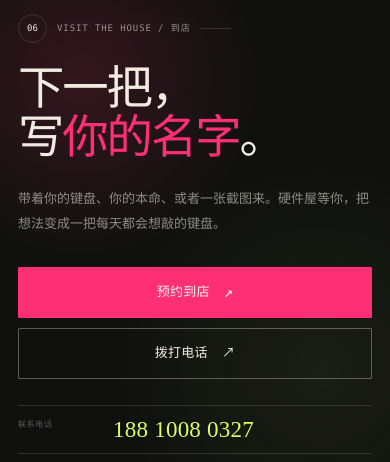
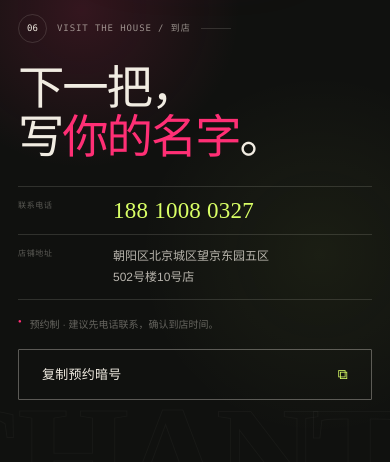
Before and after one commit to BZHU404/chipland, a plain HTML site: page index.html in a window 390 px wide. Shown: the part 8440-8902 px from the top of the page. Drawn offline with Linux system fonts and the light colour scheme.

Commit message:
Simplify visit area to contact info and copy booking code

```diff
--- a/assets/site.css
+++ b/assets/site.css
@@ -2230,23 +2230,9 @@ main section[id] {
   color: var(--pink);
 }
 
-.visit__text {
-  max-width: 430px;
-  color: rgba(241, 236, 226, 0.55);
-  font-size: 13px;
-  line-height: 1.95;
-}
-
-.visit__actions {
-  display: flex;
-  flex-wrap: wrap;
-  gap: 10px;
-  margin-top: 30px;
-}
-
 .visit__contact {
   max-width: 470px;
-  margin-top: 26px;
+  margin-top: 6px;
   border-top: 1px solid var(--line-light);
 }
 
@@ -2283,6 +2269,18 @@ main section[id] {
   color: rgba(241, 236, 226, 0.74);
   font-size: 12px;
   line-height: 1.75;
+}
+
+.visit__copy-code {
+  justify-content: space-between;
+  width: min(100%, 470px);
+  margin-top: 16px;
+}
+
+.visit__copy-code span {
+  color: var(--lime);
+  font-family: var(--mono);
+  font-size: 14px;
 }
 
 .visit__note {
@@ -3468,9 +3466,6 @@ main section[id] {
     font-size: clamp(2.9rem, 11.5vw, 4.6rem);
   }
 
-  .visit__actions .btn {
-    flex: 1 1 auto;
-  }
 
   .footer__top {
     padding-top: 27px;
@@ -3682,14 +3677,6 @@ main section[id] {
     display: none;
   }
 
-  .visit__actions {
-    display: grid;
-    grid-template-columns: 1fr;
-  }
-
-  .visit__actions .btn {
-    width: 100%;
-  }
 
   .visit__note {
     align-items: flex-start;
--- a/index.html
+++ b/index.html
@@ -556,12 +556,6 @@
         <div class="visit__copy" data-reveal style="--d:.1s">
           <p class="section-kicker section-kicker--light"><span class="num">06</span> Visit The House / 到店</p>
           <h2 class="display display--light">下一把，<br>写<em>你的名字</em>。</h2>
-          <p class="visit__text">带着你的键盘、你的本命、或者一张截图来。硬件屋等你，把想法变成一把每天都会想敲的键盘。</p>
-          <div class="visit__actions">
-            <a class="btn btn--primary" href="#visit" data-open-booking>预约到店 <span class="btn__arrow" aria-hidden="true">↗</span></a>
-            <a class="btn btn--ghost" href="tel:18810080327">拨打电话 <span aria-hidden="true">↗</span></a>
-          </div>
-
           <div class="visit__contact">
             <div class="visit__contact-row">
               <span>联系电话</span>
@@ -574,6 +568,8 @@
           </div>
 
           <p class="visit__note"><span aria-hidden="true">●</span> 预约制 · 建议先电话联系，确认到店时间。</p>
+
+          <button class="btn btn--ghost visit__copy-code" type="button" data-copy="你好，我想预约到硬件屋，聊聊键盘定制。请问最近方便到店吗？" data-copy-message="预约暗号已复制，发给店主就能对上暗号。">复制预约暗号 <span aria-hidden="true">⧉</span></button>
         </div>
       </div>
     </section>
```
Also changed, not shown: preview-visit.jpg, 1 other file.
